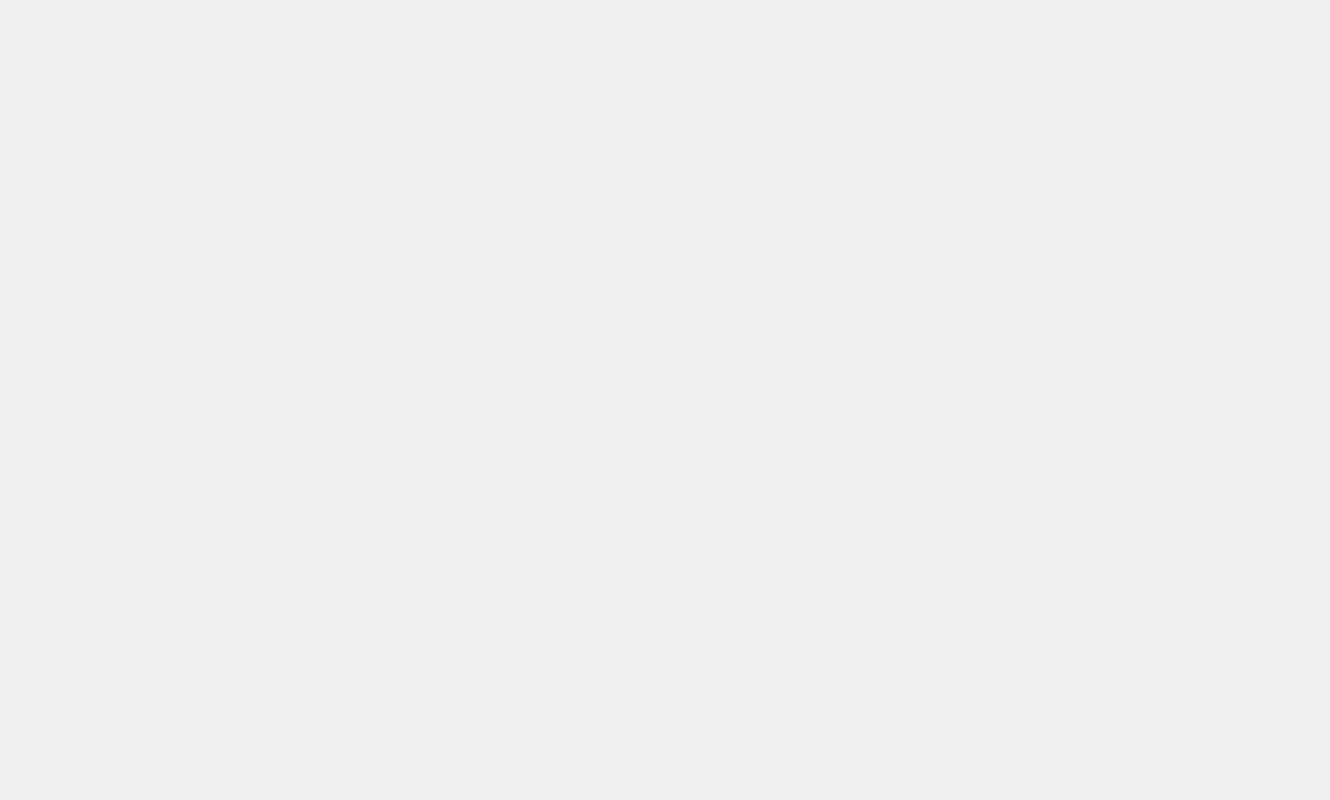
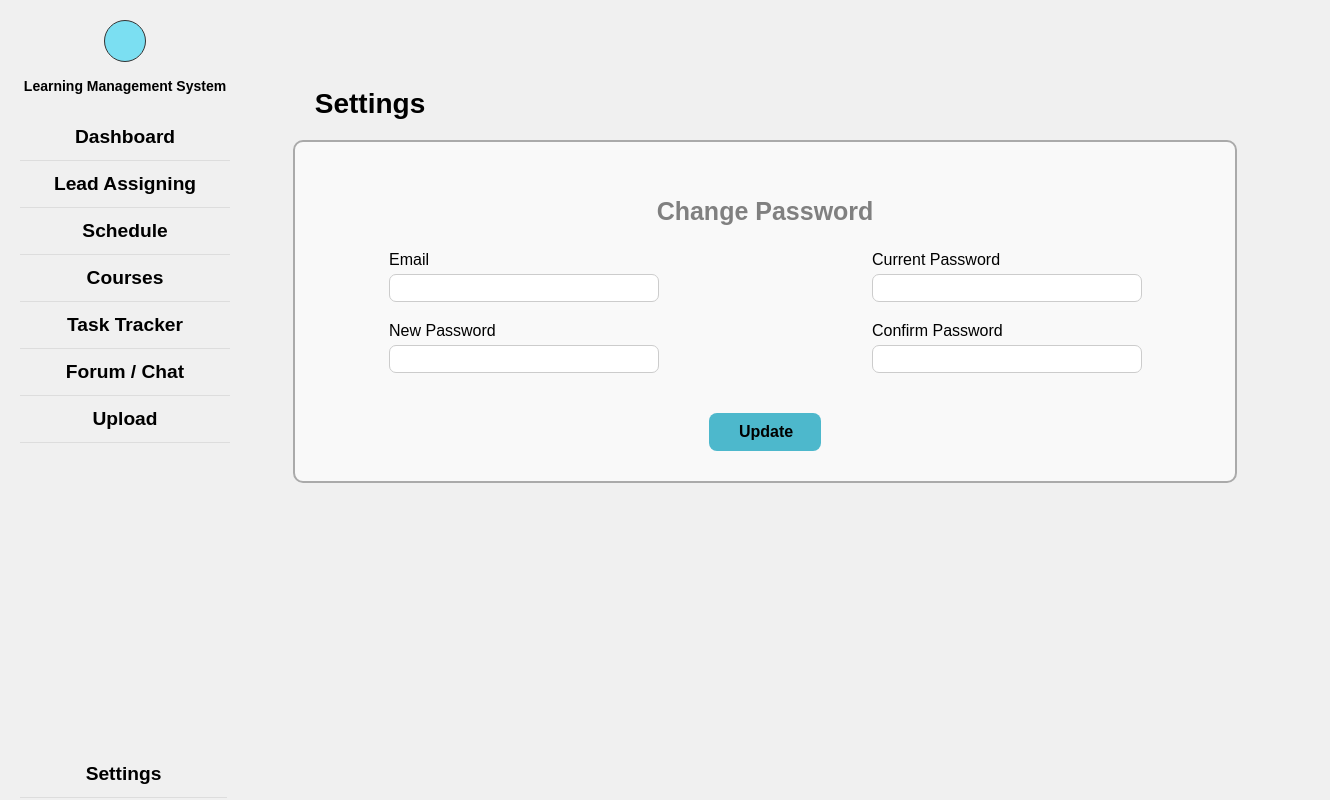
Before and after one commit to subhashini-git123/lms-project, a React (Create React App) app: page /settings in a window 1280 px wide. Before the commit this address had no page. Shown: the whole page, 1330 px wide, since content can reach past the window. Built offline with nearby package versions, Linux system fonts and the light colour scheme.

Commit message:
Settings page added

```diff
--- a/src/App.js
+++ b/src/App.js
@@ -11,6 +11,7 @@ import SetPassword from "./pages/SetPassword";
 import Profile from "./pages/Profile";
 import { CourseProvider } from './pages/CourseContext';
 import LeadAssigning from "./pages/LeadAssigning";
+import Setting from './pages/Setting'
 
 
 function App() {
@@ -28,6 +29,7 @@ function App() {
             <Route path="/card" element={<Dashboard/>} />
                <Route path="/profile" element={<Profile />} />
                  <Route path="/lead-assigning" element={<LeadAssigning />} />
+                 <Route path="/settings" element={<Setting />} />
 
 
       </Routes>
--- a/src/pages/LeadAssigning.css
+++ b/src/pages/LeadAssigning.css
@@ -24,14 +24,14 @@
 .lead-heading {
   text-align:left;
   font-weight: bold;
-  margin-bottom: 20px;
+  margin-bottom: 50px;
   font-size: 1.2rem;
 }
 
 .lead-row {
   display: flex;
   justify-content: space-between;
-  margin-bottom: 15px;
+  margin:40px;
   flex-wrap: wrap;
   gap: 20px;
 }
--- /dev/null
+++ b/src/pages/Setting.css
@@ -0,0 +1,82 @@
+ .settings-container {
+  width: 100%;
+  display: flex;
+  flex-direction: column;
+  align-items: center;
+  padding-top: 80px;
+  margin-left: 50px;
+}
+
+.settings-title {
+  font-size: 28px;
+  font-weight: bold;
+  margin-bottom: 20px;
+  margin-right: 40rem;
+  text-align: left;
+}
+
+.change-password-form {
+  border: 2px solid #aaa;
+  padding: 30px;
+  border-radius: 10px;
+  width: 55rem;
+  background-color: #f9f9f9;
+  margin-left: 150px;
+}
+
+.form-title {
+  text-align: center;
+  font-size: 25px;
+  font-weight: bold;
+  margin-bottom: 25px;
+  color: gray;
+}
+
+.form-group {
+  display: flex;
+  justify-content: space-between;
+  gap: 150px;
+   margin-left: 4rem;
+}
+
+.form-left,
+.form-right {
+  display: flex;
+  flex-direction: column;
+  flex: 1;
+}
+
+.form-left label,
+.form-right label {
+  margin-bottom: 5px;
+}
+
+.form-left input,
+.form-right input {
+  margin-bottom: 20px;
+  padding: 2px 6px;
+
+  height: 22px;
+  width: 16rem;
+  border: 1px solid #ccc;
+  border-radius: 7px;
+
+
+}
+
+.update-btn {
+  display: block;
+  width: 7rem;
+  margin: 20px auto 0;
+  padding: 10px 30px;
+  background-color: #4db8cc;
+  border: none;
+  border-radius: 8px;
+  font-weight: bold;
+  cursor: pointer;
+  color: black;
+}
+
+.update-btn:hover {
+  background-color: #3aaabf;
+}
--- /dev/null
+++ b/src/pages/Setting.js
@@ -0,0 +1,114 @@
+import React, { useState } from "react";
+import "./Setting.css";
+import Sidebar from "../components/Sidebar";
+
+const Setting = () => {
+  const [formData, setFormData] = useState({
+    email: "",
+    currentPassword: "",
+    newPassword: "",
+    confirmPassword: "",
+  });
+
+  const [message, setMessage] = useState("");
+  const [error, setError] = useState("");
+
+  const handleChange = (e) => {
+    setFormData({ ...formData, [e.target.name]: e.target.value });
+    setError("");
+    setMessage("");
+  };
+
+  const validateEmail = (email) => {
+    const regex = /^[^\s@]+@[^\s@]+\.[^\s@]+$/;
+    return regex.test(email);
+  };
+
+  const handleSubmit = (e) => {
+    e.preventDefault();
+
+    const { email, currentPassword, newPassword, confirmPassword } = formData;
+
+    if (!email || !currentPassword || !newPassword || !confirmPassword) {
+      setError("Please fill in all fields.");
+      return;
+    }
+
+    if (!validateEmail(email)) {
+      setError("Please enter a valid email address.");
+      return;
+    }
+
+    if (newPassword !== confirmPassword) {
+      setError("New password and confirm password do not match.");
+      return;
+    }
+
+    // Success
+    setMessage("Password updated successfully!");
+    setError("");
+    console.log("Password update form submitted:", formData);
+    // Optionally reset form
+    setFormData({
+      email: "",
+      currentPassword: "",
+      newPassword: "",
+      confirmPassword: "",
+    });
+  };
+
+  return (
+    <div className="setting-page">
+        <Sidebar/>
+    <div className="settings-container">
+      <h2 className="settings-title">Settings</h2>
+      <form className="change-password-form" onSubmit={handleSubmit}>
+        <h3 className="form-title">Change Password</h3>
+
+        {error && <p className="error-text">{error}</p>}
+        {message && <p className="success-text">{message}</p>}
+
+        <div className="form-group">
+          <div className="form-left">
+            <label>Email</label>
+            <input
+              type="email"
+              name="email"
+              value={formData.email}
+              onChange={handleChange}
+            />
+            <label>New Password</label>
+            <input
+              type="password"
+              name="newPassword"
+              value={formData.newPassword}
+              onChange={handleChange}
+            />
+          </div>
+          <div className="form-right">
+            <label>Current Password</label>
+            <input
+              type="password"
+              name="currentPassword"
+              value={formData.currentPassword}
+              onChange={handleChange}
+            />
+            <label>Confirm Password</label>
+            <input
+              type="password"
+              name="confirmPassword"
+              value={formData.confirmPassword}
+              onChange={handleChange}
+            />
+          </div>
+        </div>
+        <button type="submit" className="update-btn">
+          Update
+        </button>
+      </form>
+    </div>
+    </div>
+  );
+};
+
+export default Setting;
```
